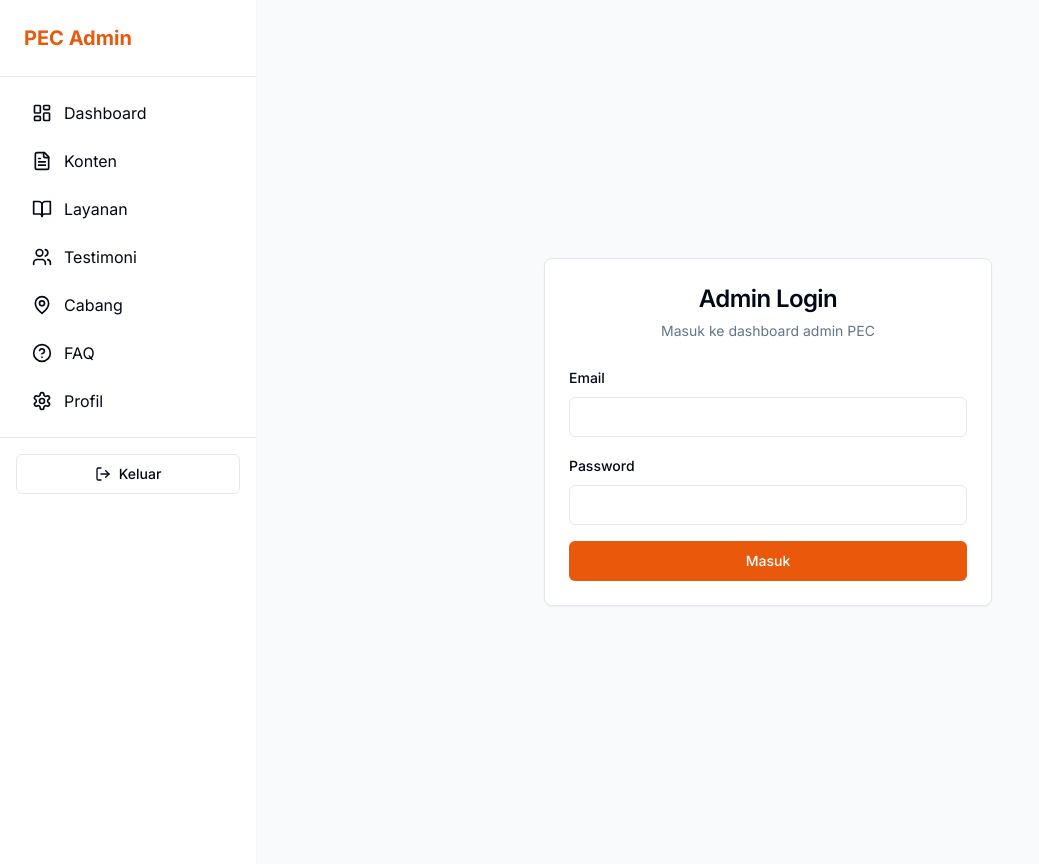
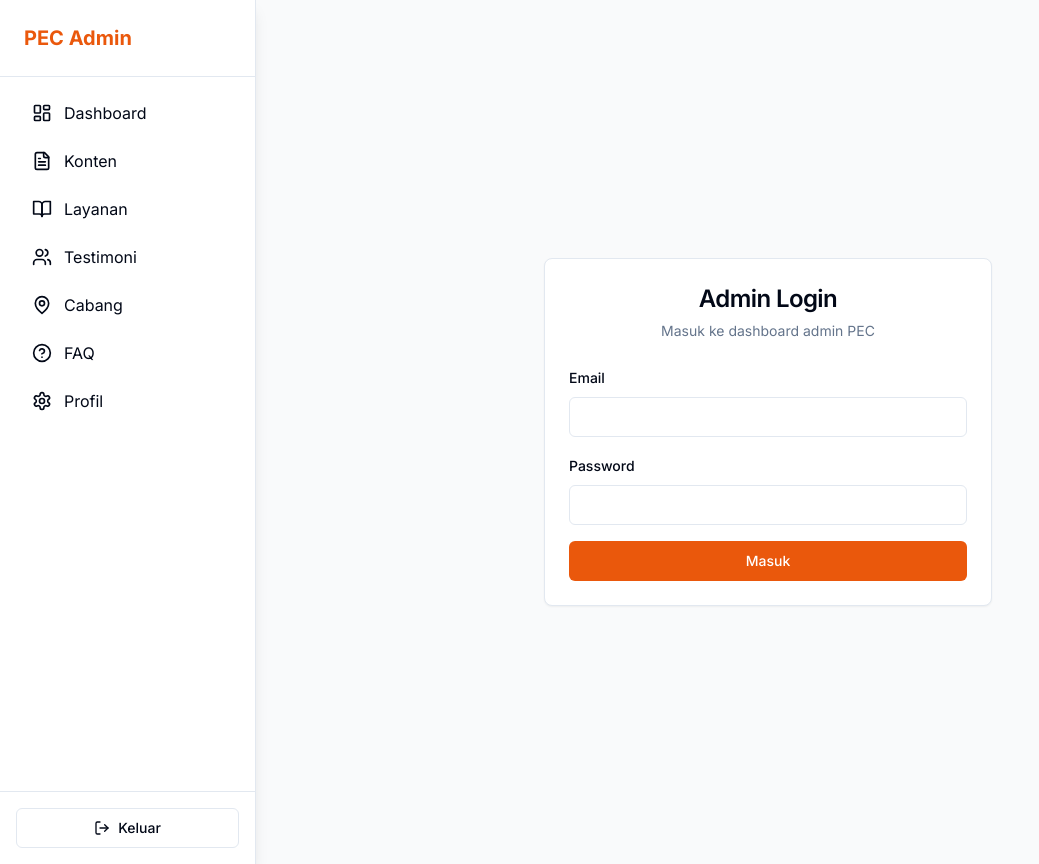
Before and after one commit to CahyoUsodo/pecindonesia-website, a Next.js app: page /admin/login in a window 1280 px wide. Shown: the whole page, without its empty margins (0-1039 px from the left). Built offline with nearby package versions, Linux system fonts and the light colour scheme; no server answers.

Commit message:
Fix: Improve sidebar CSS and layout - ensure menu items render inside sidebar

```diff
--- a/app/admin/layout.tsx
+++ b/app/admin/layout.tsx
@@ -39,12 +39,12 @@ export default async function AdminLayout({
   // Middleware should have redirected to login if no session, but we show sidebar anyway
   return (
     <div className="min-h-screen bg-gray-50">
-      <div className="flex">
+      <div className="flex flex-col lg:flex-row">
         {/* Sidebar - Always render for non-login pages */}
         <AdminSidebarWrapper />
 
         {/* Main Content */}
-        <main className="flex-1 p-4 lg:p-8 pt-16 lg:pt-8">{children}</main>
+        <main className="flex-1 p-4 lg:p-8 pt-16 lg:pt-8 min-h-screen">{children}</main>
       </div>
     </div>
   )
--- a/components/admin-sidebar.tsx
+++ b/components/admin-sidebar.tsx
@@ -61,17 +61,19 @@ export default function AdminSidebar({ userEmail, userRole }: AdminSidebarProps)
       <aside
         className={`
           fixed lg:static inset-y-0 left-0 z-40
-          w-64 bg-white shadow-sm min-h-screen
+          w-64 bg-white shadow-lg border-r
           transform transition-transform duration-300 ease-in-out
           ${isOpen ? "translate-x-0" : "-translate-x-full lg:translate-x-0"}
+          flex flex-col
+          h-screen lg:h-auto lg:min-h-screen
         `}
       >
-        <div className="p-6 border-b">
+        <div className="p-6 border-b flex-shrink-0">
           <div className="flex items-center justify-between">
-            <div className="flex-1">
+            <div className="flex-1 min-w-0">
               <h1 className="text-xl font-bold text-primary">PEC Admin</h1>
               {userEmail && (
-                <p className="text-sm text-gray-600 mt-1">{userEmail}</p>
+                <p className="text-sm text-gray-600 mt-1 truncate">{userEmail}</p>
               )}
               {userRole && (
                 <p className="text-xs text-primary font-semibold mt-1">
@@ -88,7 +90,7 @@ export default function AdminSidebar({ userEmail, userRole }: AdminSidebarProps)
             </button>
           </div>
         </div>
-        <nav className="p-4 space-y-2">
+        <nav className="p-4 space-y-2 flex-1 overflow-y-auto">
           {menuItems.length > 0 ? (
             menuItems.map((item) => {
               const Icon = item.icon
@@ -106,8 +108,8 @@ export default function AdminSidebar({ userEmail, userRole }: AdminSidebarProps)
                     }
                   `}
                 >
-                  <Icon size={20} />
-                  <span>{item.label}</span>
+                  <Icon size={20} className="flex-shrink-0" />
+                  <span className="whitespace-nowrap">{item.label}</span>
                 </Link>
               )
             })
@@ -115,7 +117,7 @@ export default function AdminSidebar({ userEmail, userRole }: AdminSidebarProps)
             <div className="text-sm text-gray-500 p-4">Menu sedang dimuat...</div>
           )}
         </nav>
-        <div className="p-4 border-t">
+        <div className="p-4 border-t flex-shrink-0">
           <AdminSignOut />
         </div>
       </aside>
```
